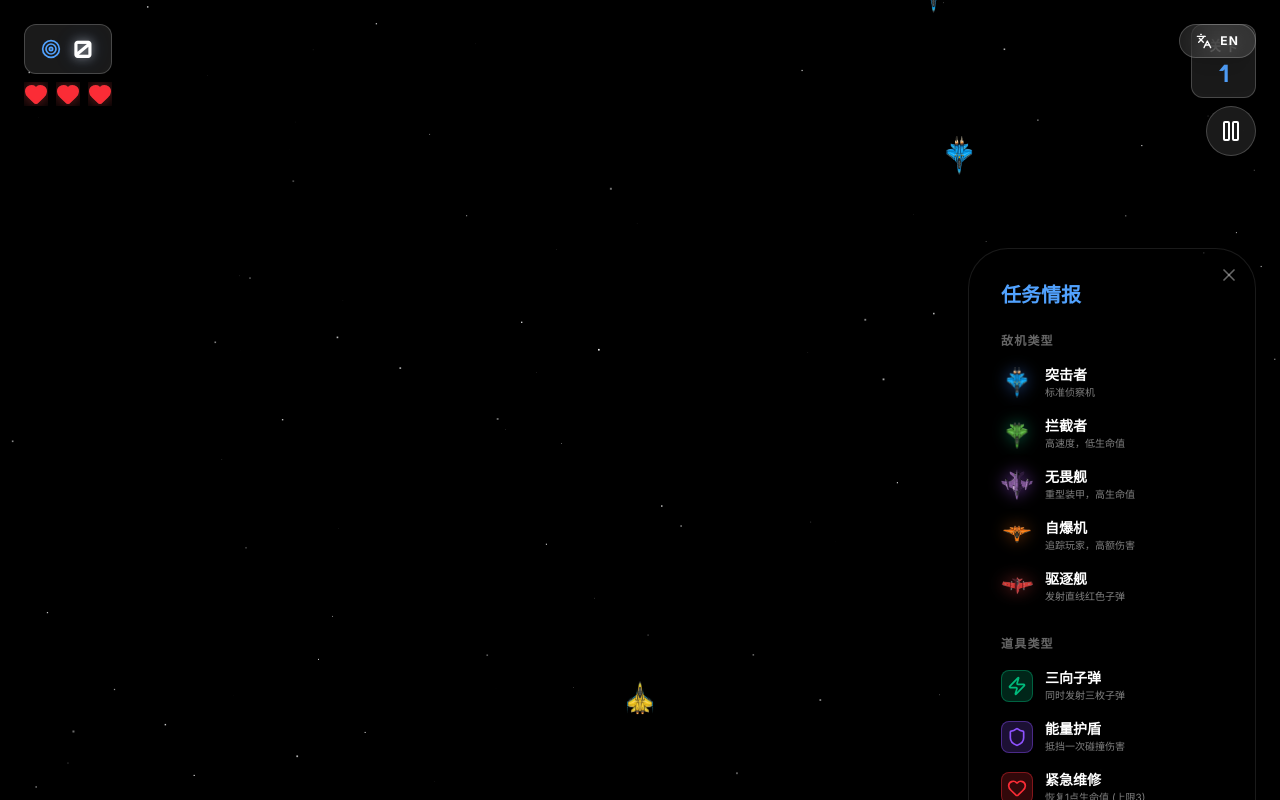
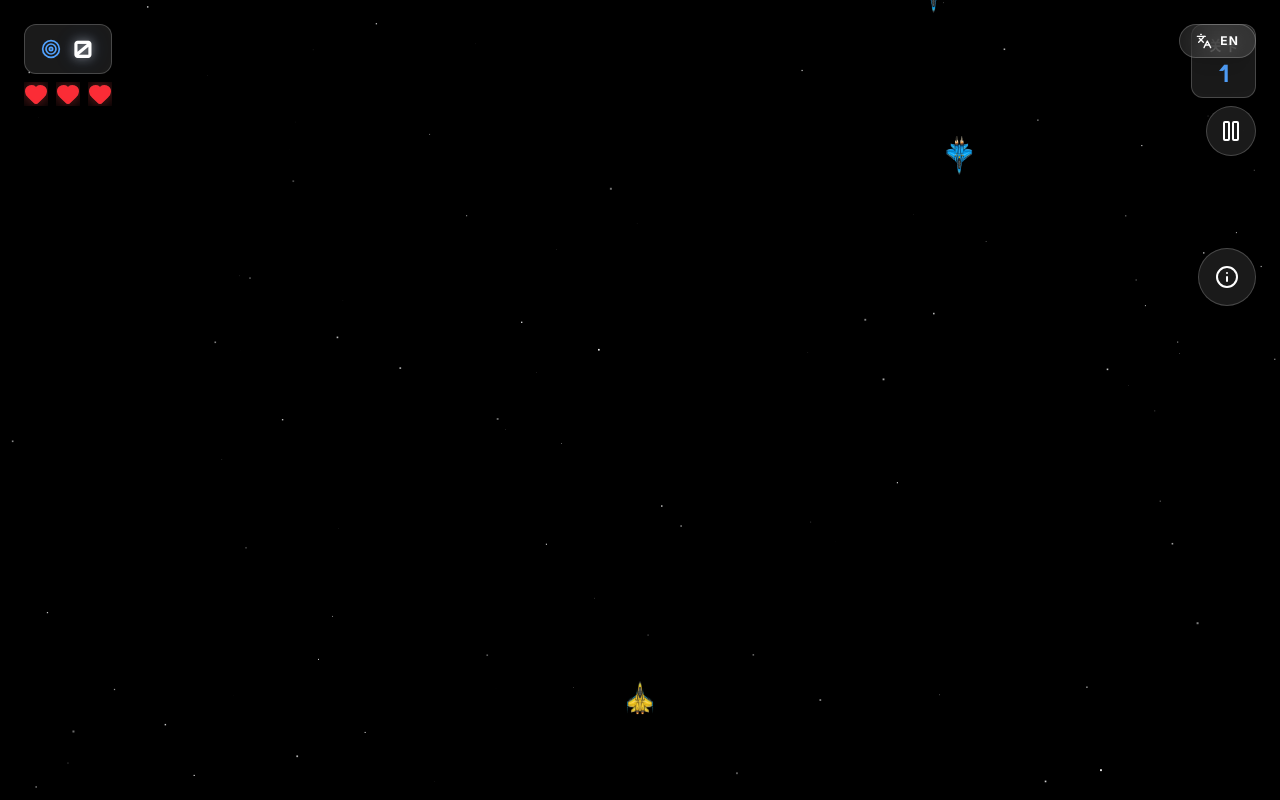
Before and after one commit to Kinyosh1/kings-star-war-2, a React (Vite) app: page / in a window 1280 px wide. Both pictures are taken after a click on the button "初始化任务". Built offline with nearby package versions, Linux system fonts and the light colour scheme.

Commit message:
Initial commit

```diff
--- a/src/App.tsx
+++ b/src/App.tsx
@@ -39,7 +39,7 @@ export default function App() {
     playerRef
   } = useGameEngine();
 
-  const [showSidebar, setShowSidebar] = useState(true);
+  const [showSidebar, setShowSidebar] = useState(false);
   const [lang, setLang] = useState<'en' | 'zh'>('zh');
   const t = TRANSLATIONS[lang];
 
@@ -341,7 +341,7 @@ export default function App() {
             >
               <button
                 onClick={() => setShowSidebar(false)}
-                className="absolute top-4 right-4 text-white/40 hover:text-white"
+                className="absolute top-4 left-4 text-white/40 hover:text-white"
               >
                 <X className="w-5 h-5" />
               </button>
@@ -454,7 +454,10 @@ export default function App() {
             </motion.div>
           ) : (gameState === 'PLAYING' || gameState === 'PAUSED') && (
             <button
-              onClick={() => setShowSidebar(true)}
+              onClick={() => {
+                setShowSidebar(true);
+                if (gameState === 'PLAYING') setGameState('PAUSED');
+              }}
               className="glass p-4 rounded-full hover:bg-white/20 transition-all"
             >
               <Info className="w-6 h-6" />
```
